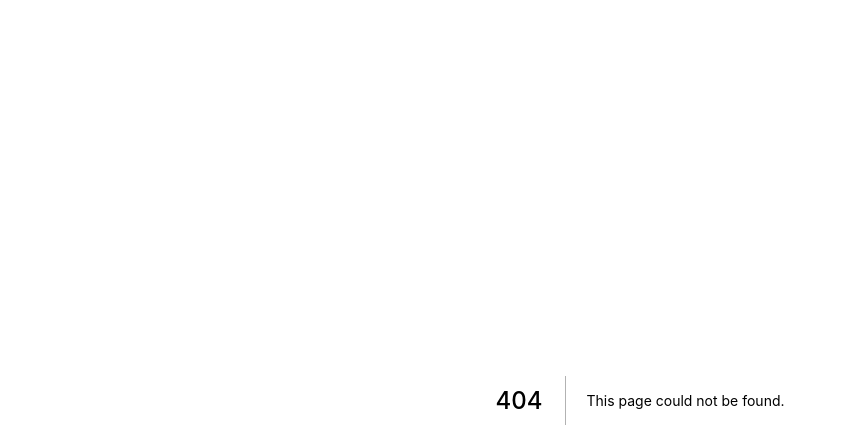
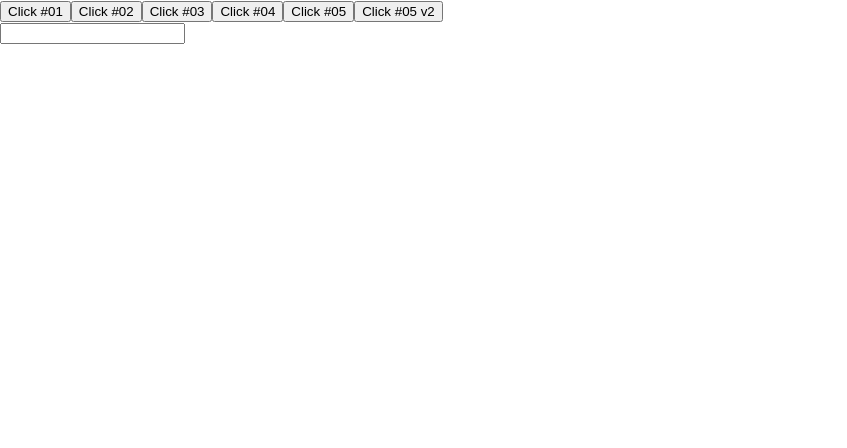
Before and after one commit to Thesla28/curso-nextj, a Next.js app in the folder exercicios/: page /basicos/botao in a window 1280 px wide. Before the commit this address had no page. Shown: the top 448 px of the page, without its empty margins (0-847 px from the left). Built offline with nearby package versions, Linux system fonts and the light colour scheme.

Commit message:
Chamada da função via evento

```diff
--- /dev/null
+++ b/exercicios/pages/basicos/botao.jsx
@@ -0,0 +1,36 @@
+function acao1() {
+    console.log("acao1")
+}
+
+
+export default function botao() {
+    function acao2() {
+        console.log("acao2")
+    }
+
+    function acao5(e) {
+        console.log(e)
+    }
+
+    return (
+        <div>
+            <button onClick={acao1}>Click #01</button>
+            <button onClick={acao2}>Click #02</button>
+            <button onClick={ function () {
+                console.log("acao3")
+            } }>Click #03</button>
+            <button onClick={() => console.log("acao4")}>
+                Click #04
+            </button>
+            <button onClick={acao5}>
+                Click #05
+            </button>
+            <button onClick={e => acao5(e.altKey)}>
+                Click #05 v2
+            </button>
+            <div>
+                <input type="text" onChange={e => console.log(e.target.value)} />
+            </div>
+        </div>
+    )
+}
```
